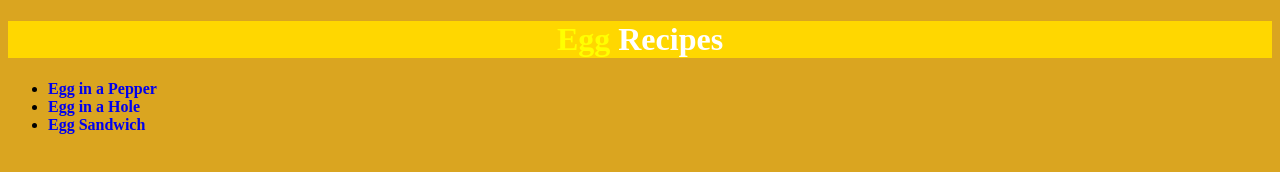
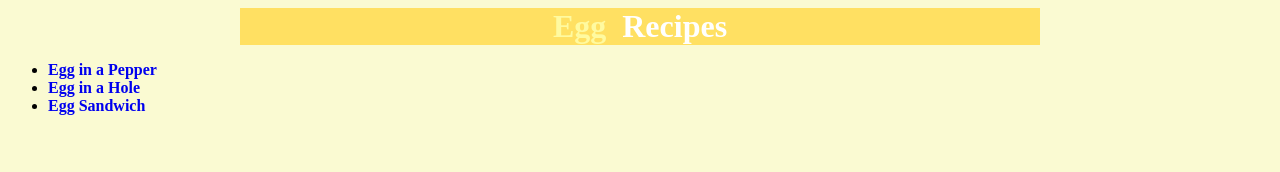
Before and after one commit to illkyo/odin-recipes, a plain HTML site: page index.html in a window 1280 px wide. Drawn offline with Linux system fonts and the light colour scheme.

Commit message:
feat: add better coloring & header centering

```diff
--- a/index.html
+++ b/index.html
@@ -7,7 +7,10 @@
   <link rel="stylesheet" href="./styles.css">
 </head>
 <body>
-  <h1 class="header"><span class="header-span">Egg</span> Recipes</h1>
+  <h1 class="header">
+    <span class="egg">Egg</span>
+    <span class="recipes">Recipes</span>
+  </h1>
   <ul class="home-links-list">
     <li><a href="./recipes/egg-in-a-pepper.html">Egg in a Pepper</a></li>
     <li><a href="./recipes/egg-in-a-hole.html">Egg in a Hole</a></li>
--- a/styles.css
+++ b/styles.css
@@ -1,16 +1,23 @@
 body {
   font-family: "Papyrus", "Times New Roman", "Arial", "sans-serif";
-  background-color: goldenrod;
+  background-color: lightgoldenrodyellow;
+  color: black;
 }
 
 .header {
-  background-color: gold;
+  background-color: #FFE062;
   color: white;
+  margin: 0 auto;
   text-align: center;
+  width: 800px;
 }
 
-.header-span {
-  color: yellow;
+.egg {
+  color: #FFFAA0;
+}
+
+.recipes {
+  margin-left: 8px;
 }
 
 .home-links-list a {
```
